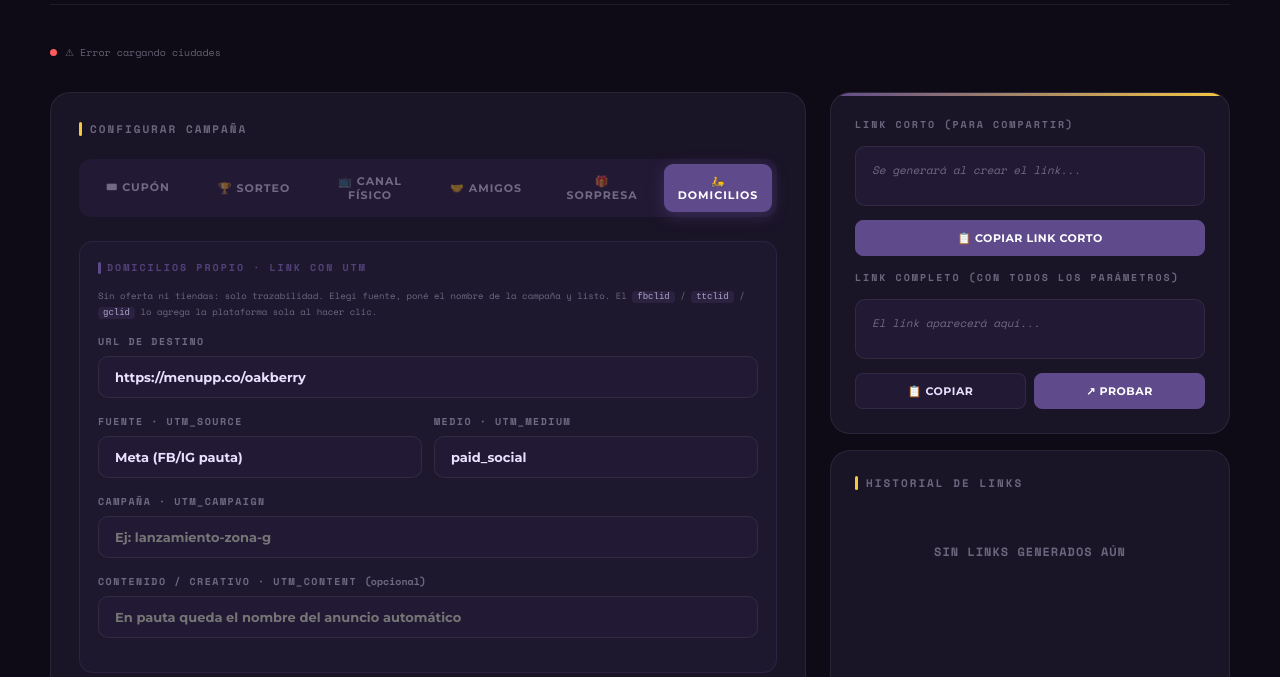
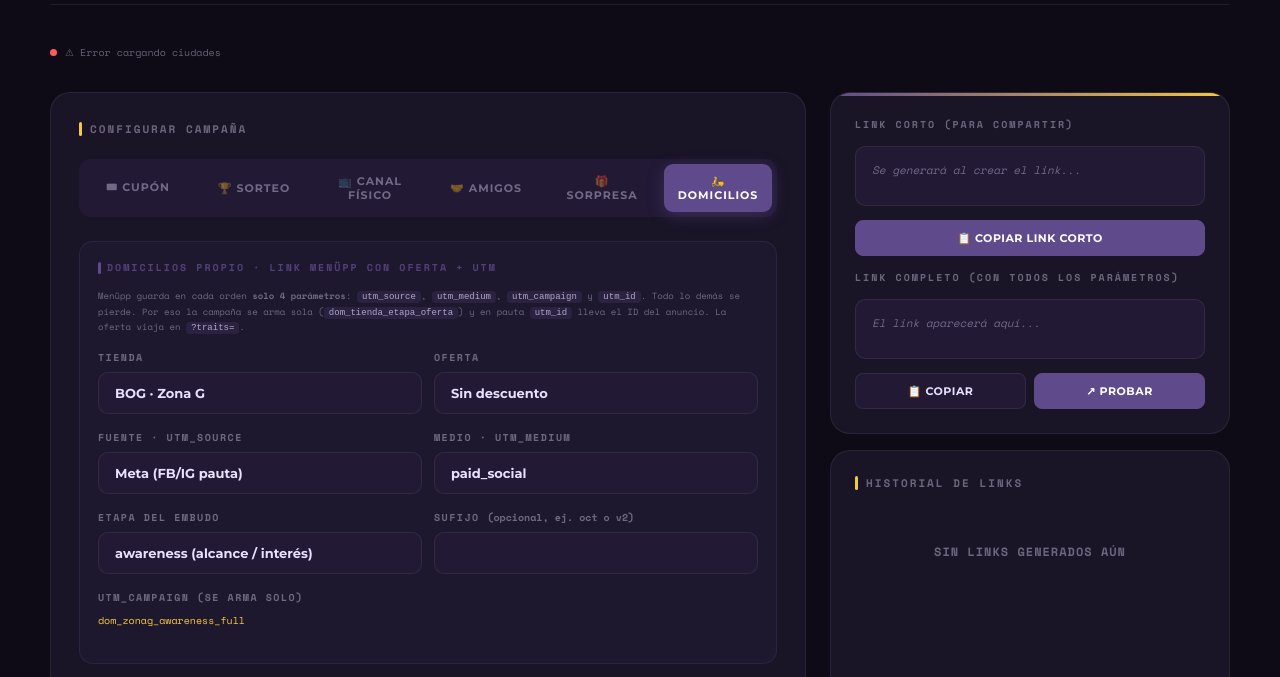
Before and after one commit to oakberry-co/oakberry-cupon, a plain HTML site: page links.html in a window 1280 px wide. Both pictures are taken after a click on the button "🛵 DOMICILIOS". Shown: the part 104-781 px from the top of the page. Drawn offline with nearby package versions, Linux system fonts and the light colour scheme.

Commit message:
feat(links): Domicilios arma el link Menüpp completo (tienda + oferta traits + 4 UTM)
Menüpp guarda en la orden solo utm_id/source/medium/campaign; content/term/ad_id
se perdían. utm_campaign = dom_<tienda>_<etapa>_<oferta>, utm_id = ID del anuncio.

Co-Authored-By: Claude Opus 5.5 <noreply@anthropic.com>

```diff
--- a/links.html
+++ b/links.html
@@ -768,14 +768,26 @@
       ════════════════════════════════════════ -->
       <div id="modoDomicilios" style="display:none;">
         <div class="pauta-section">
-          <div class="pauta-title">Domicilios propio · link con UTM</div>
+          <div class="pauta-title">Domicilios propio · link Menüpp con oferta + UTM</div>
           <div class="hint" style="margin-top:0;margin-bottom:14px;">
-            Sin oferta ni tiendas: solo trazabilidad. Elegí fuente, poné el nombre de la campaña y listo.
-            El <code>fbclid</code> / <code>ttclid</code> / <code>gclid</code> lo agrega la plataforma sola al hacer clic.
-          </div>
-          <div class="field">
-            <label>URL de destino</label>
-            <input type="text" id="d-destino" value="https://menupp.co/oakberry" oninput="generarDomicilios(false)">
+            Menüpp guarda en cada orden <strong>solo 4 parámetros</strong>: <code>utm_source</code>, <code>utm_medium</code>,
+            <code>utm_campaign</code> y <code>utm_id</code>. Todo lo demás se pierde. Por eso la campaña se arma sola
+            (<code>dom_tienda_etapa_oferta</code>) y en pauta <code>utm_id</code> lleva el ID del anuncio.
+            La oferta viaja en <code>?traits=</code>.
+          </div>
+          <div class="row">
+            <div class="field">
+              <label>Tienda</label>
+              <select id="d-tienda" onchange="generarDomicilios(false)"></select>
+            </div>
+            <div class="field">
+              <label>Oferta</label>
+              <select id="d-oferta" onchange="generarDomicilios(false)"></select>
+            </div>
+          </div>
+          <div class="field" id="d-destinoWrap" style="display:none;">
+            <label>URL del menú de la tienda (la de Menüpp, sin <code>?</code>)</label>
+            <input type="text" id="d-destino" placeholder="https://menupp.co/oakberry/venue/…/menu/…" oninput="generarDomicilios(false)">
           </div>
           <div class="row">
             <div class="field">
@@ -806,13 +818,25 @@
               </select>
             </div>
           </div>
+          <div class="row">
+            <div class="field">
+              <label>Etapa del embudo</label>
+              <select id="d-etapa" onchange="generarDomicilios(false)">
+                <option value="awareness">awareness (alcance / interés)</option>
+                <option value="conversion">conversion (compra en frío)</option>
+                <option value="remarketing">remarketing (vio y no compró)</option>
+                <option value="base">base (contacto directo WA / email)</option>
+                <option value="organico">organico (bio, QR, stories)</option>
+              </select>
+            </div>
+            <div class="field">
+              <label>Sufijo <span style="font-weight:700;text-transform:none;letter-spacing:0;">(opcional, ej. oct o v2)</span></label>
+              <input type="text" id="d-sufijo" placeholder="" oninput="generarDomicilios(false)">
+            </div>
+          </div>
           <div class="field">
-            <label>Campaña · utm_campaign</label>
-            <input type="text" id="d-campana" placeholder="Ej: lanzamiento-zona-g" oninput="generarDomicilios(false)">
-          </div>
-          <div class="field">
-            <label>Contenido / creativo · utm_content <span style="font-weight:700;text-transform:none;letter-spacing:0;">(opcional)</span></label>
-            <input type="text" id="d-contenido" placeholder="En pauta queda el nombre del anuncio automático" oninput="generarDomicilios(false)">
+            <label>utm_campaign (se arma solo)</label>
+            <div class="meta-url-text" id="d-campanaPreview" style="color:var(--accent);">—</div>
           </div>
         </div>
 
@@ -1997,45 +2021,75 @@ async function srpGenerar(){
 function srpDescargarQR(){ const c = document.getElementById("srp-qrCanvas"); if (!c || !SRP_LINK) return; const a = document.createElement("a"); a.href = c.toDataURL("image/png"); a.download = "qr-sorpresa-" + (_slugCr(document.getElementById("srp-nombre").value) || "campana") + ".png"; a.click(); showToast("⬇ QR descargado"); }
 function srpCopiarLink(){ if (SRP_LINK) navigator.clipboard.writeText(SRP_LINK).then(()=>showToast("✅ Link copiado")); }
 
-// ── DOMICILIOS PROPIO (solo UTM + click IDs) ──────────────
-// Pauta (Meta/TikTok/Google): destino limpio + parámetros con macros de la plataforma;
-// el click ID (fbclid/ttclid/gclid) lo agrega la plataforma sola. Orgánico: link final + corto + QR.
+// ── DOMICILIOS PROPIO (Menüpp: tienda + oferta + 4 UTM) ──────────────
+// Menüpp (EaterLayout) guarda en la orden SOLO utm_id/utm_source/utm_medium/utm_campaign;
+// utm_content/utm_term/ad_id se pierden. Por eso: la campaña se arma con convención fija
+// dom_<tienda>_<etapa>_<oferta> y en pauta utm_id = ID del anuncio (se cruza con la API de Meta).
+// La oferta viaja en ?traits= (Menüpp la aplica y la limpia de la URL; los utm_* se quedan).
+const D_TIENDAS = {
+  zonag: { nombre:"BOG · Zona G", url:"https://menupp.co/oakberry/venue/08b185c1-d095-4226-982d-320c97242c50/menu/wuNxTuUsY9ZP0sOtsZhX" },
+  baq76: { nombre:"BAQ · Barranquilla 76 (pegar URL)", url:"" },
+  otra:  { nombre:"Otra (pegar URL)", url:"" },
+};
+// traits de Zona G. Si Barranquilla 76 usa otros IDs, se pegan aquí.
+const D_OFERTAS = {
+  full:   { nombre:"Sin descuento",               traits:"" },
+  "15off":{ nombre:"15OFFBOWLS · 15% en bowls",    traits:"WDonJ96kCuCnA9dcr2KP" },
+  "20off":{ nombre:"20OFFBOWLS · 20% en bowls",    traits:"aud59LyLqF8Joftxn1Zv" },
+  envio0: { nombre:"ENVIOGRATIS · envío gratis",  traits:"JbzgrVvyB9uz3uBEt6n8" },
+};
 const D_MEDIO = { meta:"paid_social", instagram:"organic_social", tiktok:"paid_social", google:"cpc",
   whatsapp:"whatsapp", email:"email", influencer:"influencer", qr:"qr", otro:"referral" };
 const D_MACROS = {
-  meta:   { content:"{{ad.name}}", extra:{ utm_term:"{{adset.name}}", campaign_id:"{{campaign.id}}", adset_id:"{{adset.id}}", ad_id:"{{ad.id}}", placement:"{{placement}}" },
-            hint:"En el anuncio: ① va en <strong>URL del sitio web</strong> y ② en <strong>Parámetros de URL</strong>. Meta agrega <code>fbclid</code> sola en cada clic." },
-  tiktok: { content:"__CID_NAME__", extra:{ utm_term:"__AID_NAME__", campaign_id:"__CAMPAIGN_ID__", adgroup_id:"__AID__", ad_id:"__CID__", placement:"__PLACEMENT__" },
-            hint:"En TikTok Ads Manager: ① en <strong>Destino</strong> y ② en <strong>URL parameters</strong>. TikTok agrega <code>ttclid</code> sola." },
-  google: { content:"{creative}", extra:{ utm_term:"{keyword}", campaign_id:"{campaignid}", adgroup_id:"{adgroupid}" },
-            hint:"En Google Ads: ① es la <strong>URL final</strong> y ② el <strong>sufijo de URL final</strong>. Con auto-etiquetado activo Google agrega <code>gclid</code> sola." },
+  meta:   { utm_id:"{{ad.id}}",
+            hint:"En el anuncio: ① va en <strong>URL del sitio web</strong> y ② en <strong>Seguimiento → Parámetros de URL</strong>. Meta pone el <code>&</code> y reemplaza <code>{{ad.id}}</code> en cada clic." },
+  tiktok: { utm_id:"__CID__",
+            hint:"En TikTok Ads Manager: ① en <strong>Destino</strong> y ② en <strong>URL parameters</strong>." },
+  google: { utm_id:"{creative}",
+            hint:"En Google Ads: ① es la <strong>URL final</strong> y ② el <strong>sufijo de URL final</strong>." },
 };
 let dLinkActual = "", dSitioActual = "", dParamsActual = "";
+(function dInit(){
+  const t = document.getElementById("d-tienda"), o = document.getElementById("d-oferta");
+  if (!t || !o) return;
+  t.innerHTML = Object.entries(D_TIENDAS).map(([k,v]) => `<option value="${k}">${v.nombre}</option>`).join("");
+  o.innerHTML = Object.entries(D_OFERTAS).map(([k,v]) => `<option value="${k}">${v.nombre}</option>`).join("");
+})();
 function dSugerirMedio() {
-  document.getElementById("d-medio").value = D_MEDIO[document.getElementById("d-fuente").value] || "referral";
+  const f = document.getElementById("d-fuente").value;
+  document.getElementById("d-medio").value = D_MEDIO[f] || "referral";
+  const e = document.getElementById("d-etapa");
+  if (f==="whatsapp"||f==="email") e.value = "base";
+  else if (!D_MACROS[f]) e.value = "organico";
+  else if (e.value==="base"||e.value==="organico") e.value = "awareness";
 }
 function generarDomicilios(guardar) {
-  const fuente    = document.getElementById("d-fuente").value;
-  const medio     = document.getElementById("d-medio").value;
-  const campana   = _slugCr(document.getElementById("d-campana").value);
-  const contenido = _slugCr(document.getElementById("d-contenido").value);
-  let destino = document.getElementById("d-destino").value.trim();
+  const tiendaK = document.getElementById("d-tienda").value;
+  const ofertaK = document.getElementById("d-oferta").value;
+  const fuente  = document.getElementById("d-fuente").value;
+  const medio   = document.getElementById("d-medio").value;
+  const etapa   = document.getElementById("d-etapa").value;
+  const sufijo  = _slugCr(document.getElementById("d-sufijo").value).replace(/-/g,"");
+  const tienda  = D_TIENDAS[tiendaK], oferta = D_OFERTAS[ofertaK];
+  document.getElementById("d-destinoWrap").style.display = tienda.url ? "none" : "block";
+  let base = (tienda.url || document.getElementById("d-destino").value.trim()).split("?")[0].replace(/\/+$/,"");
+  const campana = ["dom", tiendaK, etapa, ofertaK, sufijo].filter(Boolean).join("_");
+  document.getElementById("d-campanaPreview").textContent = campana;
   const macros = D_MACROS[fuente];
   document.getElementById("d-pautaBox").style.display = macros ? "block" : "none";
   document.getElementById("d-qrBox").style.display = "none";
-  if (!campana || !/^https?:\/\/\S+$/i.test(destino)) {
-    if (guardar) showToast(!campana ? "⚠ Falta el nombre de la campaña" : "⚠ URL de destino inválida");
-    if (macros) { document.getElementById("d-sitio").textContent = "Completa la campaña…"; document.getElementById("d-params").textContent = ""; }
+  if (!/^https:\/\/menupp\.co\/\S+$/i.test(base)) {
+    dLinkActual = dSitioActual = dParamsActual = "";
+    if (guardar) showToast("⚠ Falta la URL del menú de Menüpp de esa tienda");
+    if (macros) { document.getElementById("d-sitio").textContent = "Falta la URL de la tienda…"; document.getElementById("d-params").textContent = ""; }
     return;
   }
-  // UTMs como query propia; los macros quedan sin codificar para que la plataforma los reemplace
+  dSitioActual = oferta.traits ? `${base}?traits=${oferta.traits}` : base;
   const utm = { utm_source: fuente, utm_medium: medio, utm_campaign: campana };
-  if (contenido) utm.utm_content = contenido;
-  else if (macros) utm.utm_content = macros.content;
-  const extra = macros ? macros.extra : {};
-  dSitioActual  = destino;
-  dParamsActual = Object.entries({ ...utm, ...extra }).map(([k,v]) => `${k}=${macros ? v : encodeURIComponent(v)}`).join("&");
-  dLinkActual   = destino + (destino.includes("?") ? "&" : "?") + dParamsActual;
+  if (macros) utm.utm_id = macros.utm_id;
+  // Los macros van sin codificar para que la plataforma los reemplace
+  dParamsActual = Object.entries(utm).map(([k,v]) => `${k}=${macros ? v : encodeURIComponent(v)}`).join("&");
+  dLinkActual   = dSitioActual + (dSitioActual.includes("?") ? "&" : "?") + dParamsActual;
   if (macros) {
     document.getElementById("d-sitio").textContent = dSitioActual;
     document.getElementById("d-params").textContent = dParamsActual;
@@ -2047,7 +2101,7 @@ function generarDomicilios(guardar) {
   const display = document.getElementById("linkDisplay");
   display.textContent = dLinkActual; display.classList.remove("empty");
   const shortDisplay = document.getElementById("shortLinkDisplay");
-  const nombre = `DOM ${fuente} ${campana}${contenido ? " " + contenido : ""}`;
+  const nombre = `DOM ${fuente} ${campana}`;
   const alias = nombre.toLowerCase().replace(/[^a-z0-9]+/g,"-").replace(/^-+|-+$/g,"");
   if (macros) {
     // Con macros sin reemplazar un link corto no sirve: en pauta se usan ① + ②
@@ -2057,9 +2111,9 @@ function generarDomicilios(guardar) {
     shortDisplay.textContent = `${BASE}/r#${alias}`; shortDisplay.classList.remove("empty");
     if (window.QRious) { dibujarQR(document.getElementById("d-qrCanvas"), dLinkActual); document.getElementById("d-qrBox").style.display = "block"; }
   }
-  const params = { fuente, fase: medio, ciudad: "", tienda: "", modo: "domicilios" };
+  const params = { fuente, fase: medio, ciudad: "", tienda: tiendaK, modo: "domicilios" };
   document.getElementById("summaryCard").style.display = "block";
-  document.getElementById("summaryRows").innerHTML = Object.entries({ ...utm, destino })
+  document.getElementById("summaryRows").innerHTML = Object.entries({ tienda: tienda.nombre, oferta: oferta.nombre, ...utm, destino: dSitioActual })
     .map(([k,v]) => `<div class="summary-row"><span class="summary-key">${k}</span><span class="summary-val">${v}</span></div>`).join("");
   const item = { nombre, link: dLinkActual, params, ts: new Date(), tipo: "domicilios" };
   historial.unshift(item);
@@ -2076,7 +2130,7 @@ function dDescargarQR() {
   const c = document.getElementById("d-qrCanvas");
   if (!c || !dLinkActual) return;
   const a = document.createElement("a"); a.href = c.toDataURL("image/png");
-  a.download = "qr-domicilios-" + (_slugCr(document.getElementById("d-campana").value) || "campana") + ".png"; a.click();
+  a.download = "qr-domicilios-" + (document.getElementById("d-campanaPreview").textContent || "campana") + ".png"; a.click();
 }
 
 // ── MODO ──────────────────────────────────────────────────
```
